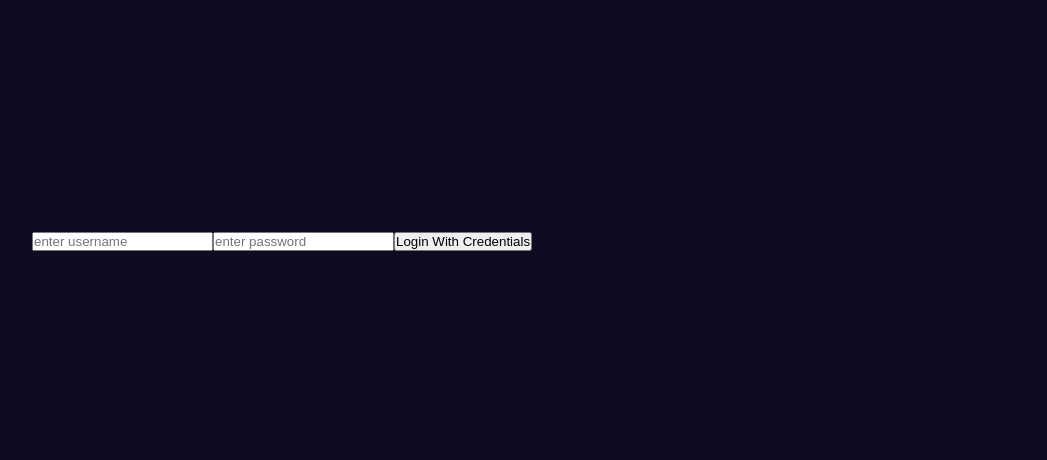
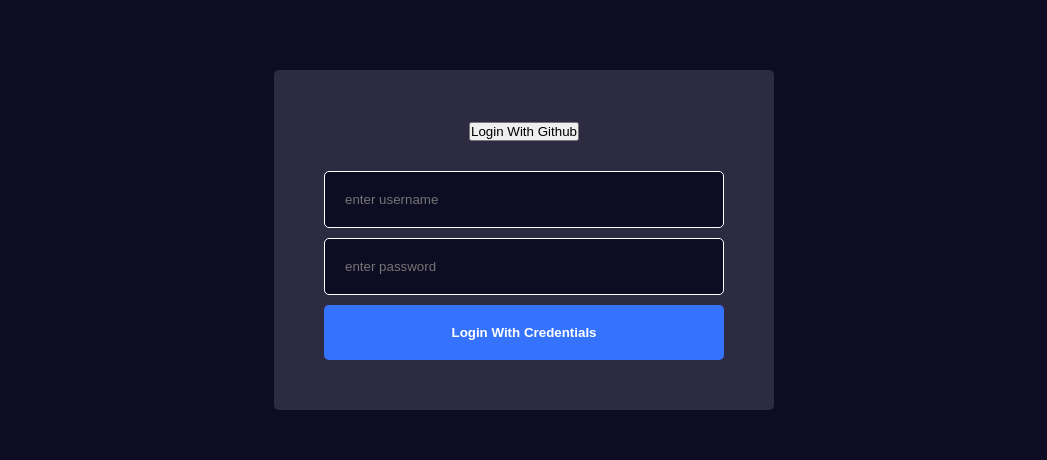
Before and after one commit to SaqibAli47/nextjs14deploytovercel, a Next.js app: page /login in a window 1280 px wide. Shown: the part 160-620 px from the top of the page, without its empty margins (116-1163 px from the left). Built offline with nearby package versions, Linux system fonts and the light colour scheme; no server answers.

Commit message:
UI issue fixed

```diff
--- a/src/app/(auth)/login/login.module.css
+++ b/src/app/(auth)/login/login.module.css
@@ -0,0 +1,42 @@
+.container {
+    display: flex;
+    justify-content: center;
+    align-items: center;
+}
+.wrapper{
+    width: 500px;
+    background-color: var(--bgSoft);
+    padding: 50px;
+    display: flex;
+    flex-direction: column;
+    text-align: center;
+    gap: 30px;
+    border-radius: 5px;
+}
+.form{
+    display: flex;
+    flex-direction: column;
+    text-align: center;
+    gap: 10px;
+}
+.form input{
+    padding: 20px;
+    background-color: var(--bg);
+    color: var(--textColor);
+    border: 1px solid #fff;
+    border-radius: 5px;
+}
+.form button{
+    padding: 20px;
+    cursor: pointer;
+    background-color: var(--btn);
+    color: var(--textColor);
+    font-weight: bold;
+    border: none;
+    border-radius: 5px;
+}
+/* .nextForm form{
+    display: flex;
+    flex-direction: column;
+}
+.nex */
--- a/src/app/(auth)/login/page.tsx
+++ b/src/app/(auth)/login/page.tsx
@@ -1,15 +1,20 @@
 import { handleGithubLogin, login } from '@/lib/action';
+import styles from './login.module.css'
 const LoginPage = async () => {
   return (
-    <div>
-      {/* <form action={handleGithubLogin}>
+    <div className={styles.container}>
+      <div className={styles.wrapper}>
+      <form action={handleGithubLogin}>
         <button>Login With Github</button>
-      </form> */}
-      <form action={login}>
+      </form>
+      <div className={styles.nextForm}>
+      <form action={login} className={styles.form}>
         <input type='text' placeholder='enter username' name='username' />
         <input type='password' placeholder='enter password' name='password' />
         <button>Login With Credentials</button>
       </form>
+      </div>
+    </div>
     </div>
   )
 }
```
